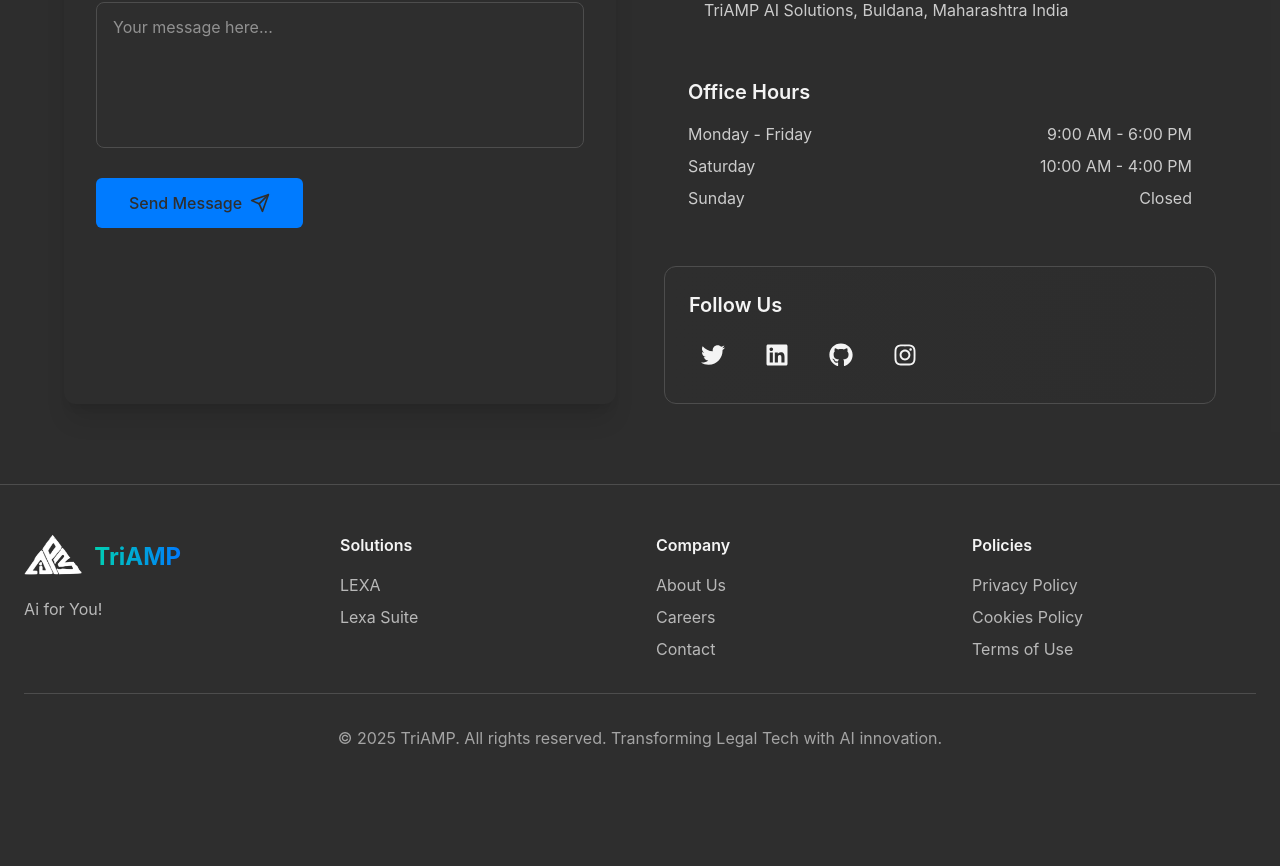
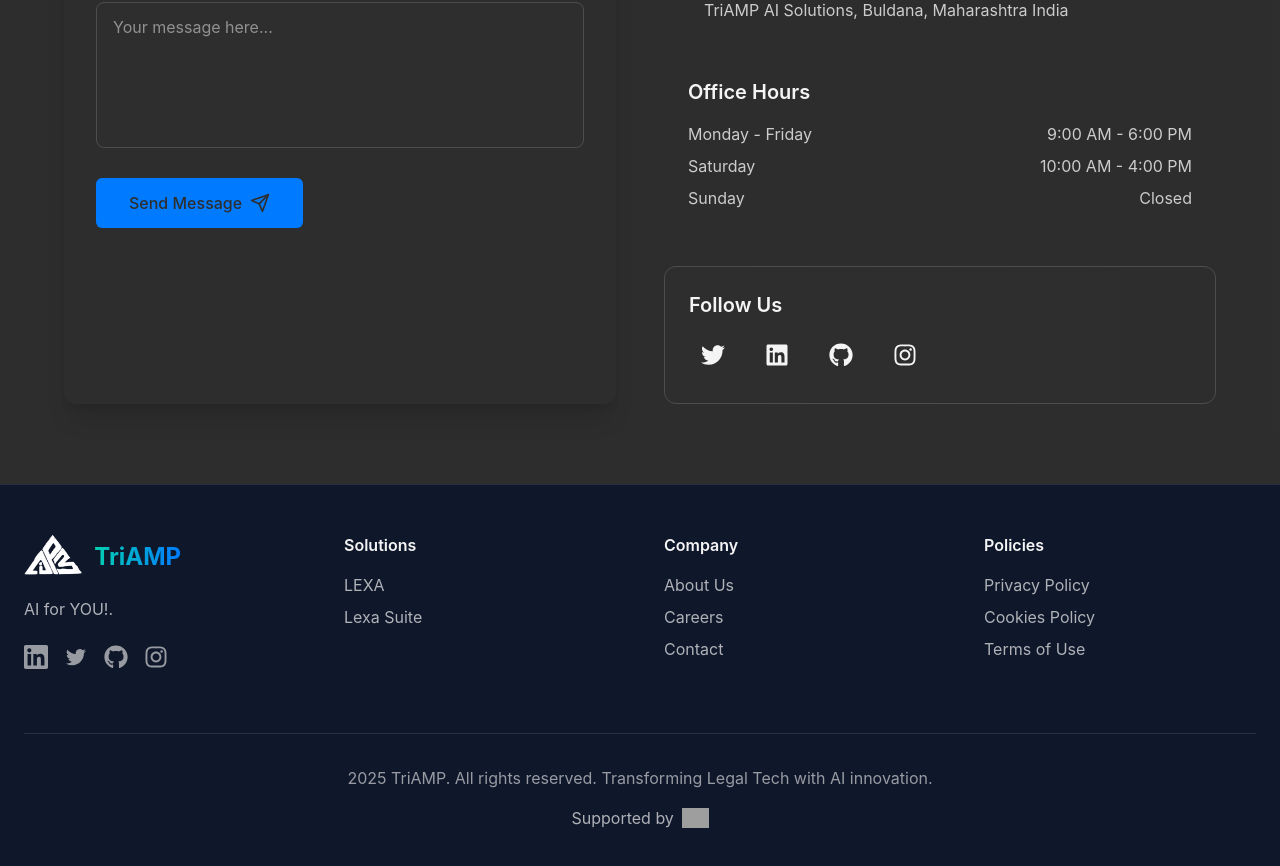
Before and after one commit to abhishekad/Tri-AMP_CoreWebsite, a React (Vite) app: page /contact in a window 1280 px wide. Shown: the part 839-1705 px from the top of the page. Before the commit the page ends 1637 px from the top, so only its background shows below. Built offline with nearby package versions, Linux system fonts and the light colour scheme; grey boxes are pictures that could not be loaded.

Commit message:
Updated Foooter section of the website  (updated colors, added socials , added supported by google,

```diff
--- a/src/components/Footer.jsx
+++ b/src/components/Footer.jsx
@@ -1,10 +1,11 @@
 import React from 'react';
 import { Link } from 'react-router-dom';
+import { FaGithub, FaInstagram } from 'react-icons/fa';
 
 const Footer = () => {
-  return <footer className="px-6 py-12 bg-charcoal border-t border-border">
+  return <footer className="px-6 py-12 bg-[#0f172a] border-t border-white/10">
       <div className="max-w-7xl mx-auto">
-        <div className="grid grid-cols-1 md:grid-cols-4 gap-8 mb-8">
+        <div className="grid grid-cols-1 md:grid-cols-4 gap-12 max-w-7xl mx-auto">
           <div>
             <Link to="/" className="flex items-center space-x-3 mb-4 group">
               <div className="flex items-center space-x-3">
@@ -20,7 +21,29 @@ const Footer = () => {
                 </span>
               </div>
             </Link>
-            <p className="text-light-gray/70">Ai for You!</p>
+            <p className="text-light-gray/70 mt-4 max-w-xs">AI for YOU!.</p>
+            <div className="mt-6 flex space-x-4">
+              <a href="#" className="text-light-gray/60 hover:text-aqua transition-colors">
+                <span className="sr-only">LinkedIn</span>
+                <svg className="h-6 w-6" fill="currentColor" viewBox="0 0 24 24" aria-hidden="true">
+                  <path d="M20.447 20.452h-3.554v-5.569c0-1.328-.027-3.037-1.852-3.037-1.853 0-2.136 1.445-2.136 2.939v5.667H9.351V9h3.414v1.561h.046c.477-.9 1.637-1.85 3.37-1.85 3.601 0 4.267 2.37 4.267 5.455v6.286zM5.337 7.433c-1.144 0-2.063-.926-2.063-2.065 0-1.138.92-2.063 2.063-2.063 1.14 0 2.064.925 2.064 2.063 0 1.139-.925 2.065-2.064 2.065zm1.782 13.019H3.555V9h3.564v11.452zM22.225 0H1.771C.792 0 0 .774 0 1.729v20.542C0 23.227.792 24 1.771 24h20.451C23.2 24 24 23.227 24 22.271V1.729C24 .774 23.2 0 22.222 0h.003z" />
+                </svg>
+              </a>
+              <a href="#" className="text-light-gray/60 hover:text-aqua transition-colors">
+                <span className="sr-only">Twitter</span>
+                <svg className="h-6 w-6" fill="currentColor" viewBox="0 0 24 24" aria-hidden="true">
+                  <path d="M8.29 20.251c7.547 0 11.675-6.253 11.675-11.675 0-.178 0-.355-.012-.53A8.348 8.348 0 0022 5.92a8.19 8.19 0 01-2.357.646 4.118 4.118 0 001.804-2.27 8.224 8.224 0 01-2.605.996 4.107 4.107 0 00-6.993 3.743 11.65 11.65 0 01-8.457-4.287 4.106 4.106 0 001.27 5.477A4.072 4.072 0 012.8 9.713v.052a4.105 4.105 0 003.292 4.022 4.095 4.095 0 01-1.853.07 4.108 4.108 0 003.834 2.85A8.233 8.233 0 012 18.407a11.616 11.616 0 006.29 1.84" />
+                </svg>
+              </a>
+              <a href="#" className="text-light-gray/60 hover:text-aqua transition-colors">
+                <span className="sr-only">GitHub</span>
+                <FaGithub className="h-6 w-6" />
+              </a>
+              <a href="#" className="text-light-gray/60 hover:text-aqua transition-colors">
+                <span className="sr-only">Instagram</span>
+                <FaInstagram className="h-6 w-6" />
+              </a>
+            </div>
           </div>
 
           <div>
@@ -50,10 +73,18 @@ const Footer = () => {
           </div>
         </div>
 
-        <div className="border-t border-border pt-8 text-center">
-          <p className="text-light-gray/60">
-            © {new Date().getFullYear()} TriAMP. All rights reserved. Transforming Legal Tech with AI innovation.
+        <div className="mt-16 border-t border-white/10 pt-8 text-center">
+          <p className="text-light-gray/60 mb-4">
+            {new Date().getFullYear()} TriAMP. All rights reserved. Transforming Legal Tech with AI innovation.
           </p>
+          <div className="flex items-center justify-center space-x-2">
+            <span className="text-light-gray/70">Supported by</span>
+            <img
+              src="https://www.google.com/images/branding/googlelogo/1x/googlelogo_light_color_92x30dp.png"
+              alt="Google"
+              className="h-5 w-auto"
+            />
+          </div>
         </div>
       </div>
     </footer>;
```
